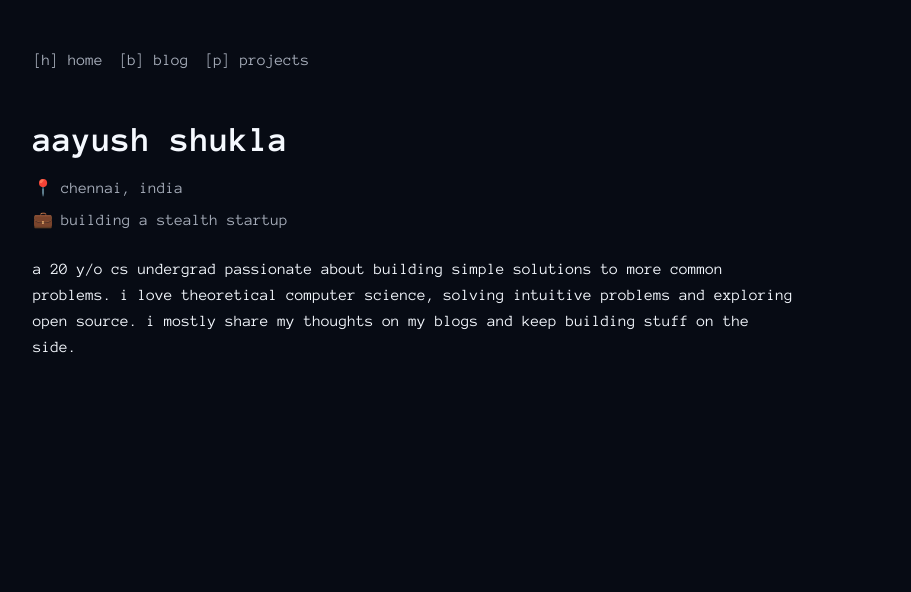
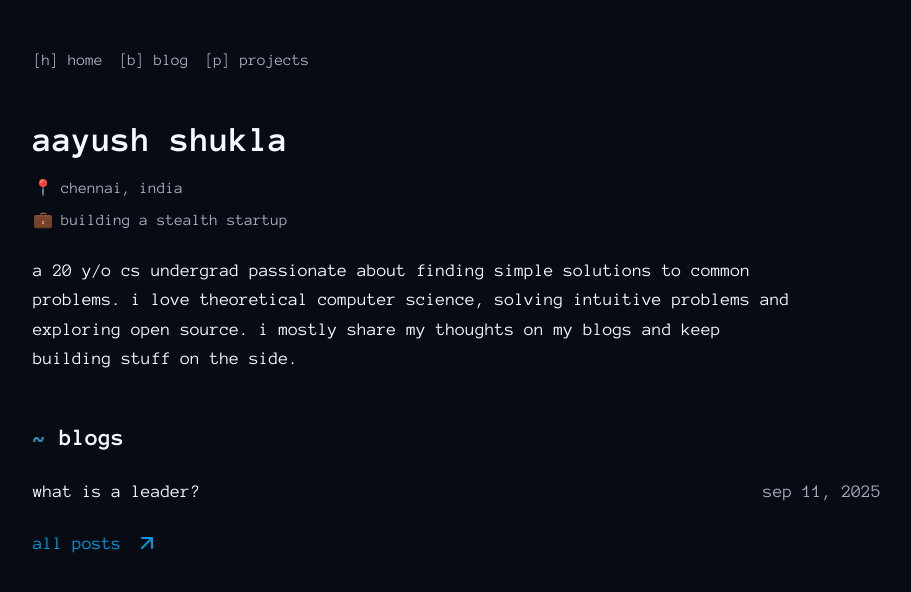
Before and after one commit to a2ys/website, a Next.js app: page / in a window 1280 px wide. Shown: the top 592 px of the page, without its empty margins (183-1094 px from the left). Built offline with nearby package versions, Linux system fonts and the light colour scheme.

Commit message:
feat: blog section on homepage

```diff
--- a/src/app/page.tsx
+++ b/src/app/page.tsx
@@ -1,11 +1,15 @@
 import ScrambleTextComponent from "@/components/ScrambleTextComponent";
+import { getSortedPostsData } from "@/lib/posts";
+import { ArrowUpRight } from "lucide-react";
 import Link from "next/link";
 
 export default function Home() {
+  const posts = getSortedPostsData().slice(0, 4);
+
   return (
     <main>
-      <header className="mb-16">
-        <ScrambleTextComponent text="aayush shukla" duration={2000} />
+      <header className="mb-12">
+        <ScrambleTextComponent text="aayush shukla" duration={1000} />
         <div className="space-y-2 text-muted-foreground">
           <p className="flex items-center gap-2">
             <span>📍</span>
@@ -16,12 +20,47 @@ export default function Home() {
             <span>building a stealth startup</span>
           </p>
         </div>
-        <p className="mt-6 text-foreground leading-relaxed max-w-3xl">
-          {
-            "a 20 y/o cs undergrad passionate about building simple solutions to more common problems. i love theoretical computer science, solving intuitive problems and exploring open source. i mostly share my thoughts on my blogs and keep building stuff on the side."
-          }
+        <p className="mt-6 text-foreground text-lg leading-relaxed max-w-3xl">
+          a 20 y/o cs undergrad passionate about finding simple solutions to
+          common problems. i love theoretical computer science, solving
+          intuitive problems and exploring open source. i mostly share my
+          thoughts on my blogs and keep building stuff on the side.
         </p>
       </header>
+
+      <section className="mb-16">
+        <h2 className="text-2xl font-bold mb-6">
+          <span className="text-accent">~</span> blogs
+        </h2>
+
+        <div className="space-y-4 lowercase text-lg">
+          {posts.map((post) => (
+            <Link
+              key={post.slug}
+              href={`/blog/${post.slug}`}
+              className="flex justify-between items-center hover:text-primary transition-colors cursor-pointer"
+            >
+              <span>{post.title}</span>
+              <span className="text-muted-foreground">
+                {new Date(post.date).toLocaleDateString("en-US", {
+                  month: "short",
+                  day: "numeric",
+                  year: "numeric",
+                })}
+              </span>
+            </Link>
+          ))}
+        </div>
+
+        <div className="mt-6">
+          <Link
+            href="/blog"
+            className="text-primary hover:text-accent transition-colors text-lg"
+          >
+            all posts <ArrowUpRight className="inline-block ml-1 mb-1" />
+          </Link>
+        </div>
+      </section>
     </main>
   );
 }
```
